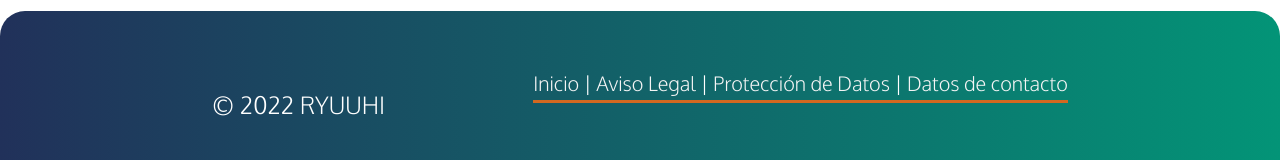
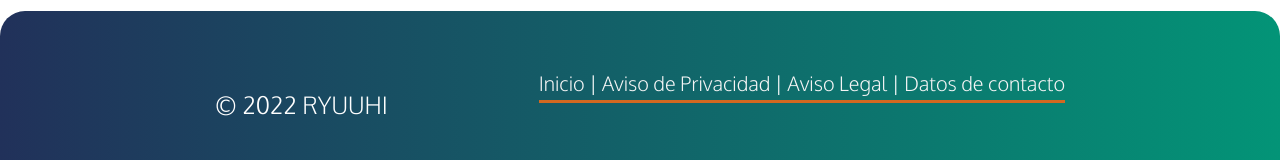
Before and after one commit to RyuuHiEVN501/PoliticasLegales_EVN501, a plain HTML site: page index.html in a window 1280 px wide. Shown: the part 4847-5007 px from the top of the page. Drawn offline with nearby package versions, Linux system fonts and the light colour scheme.

Commit message:
Add files via upload

```diff
--- a/index.html
+++ b/index.html
@@ -296,8 +296,8 @@
         <h2 class="titulo-final">&copy; 2022 RYUUHI</h2>
         <div class="content-foo">
           <h5><a href="#Inicio">Inicio</a> |
-            <a href="html/AvisoLegal.html">Aviso Legal</a> |
-            <a href="html/DeclaraciónProtecciónDatos.html">Protección de Datos</a> |
+            <a href="html/AvisoLegal.html">Aviso de Privacidad</a> |
+            <a href="html/DeclaraciónProtecciónDatos.html">Aviso Legal</a> |
             <a href="html/Contacto.html">Datos de contacto</a></h5>
         </div>
     </footer>
```
Also changed, not shown: html/Contacto.html (+1 -2 lines).
